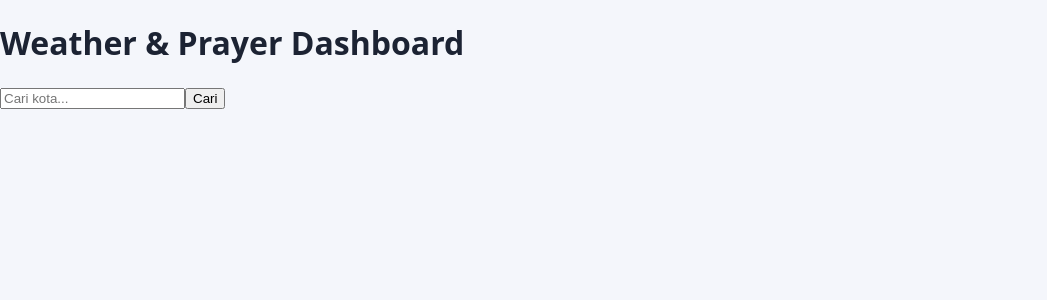
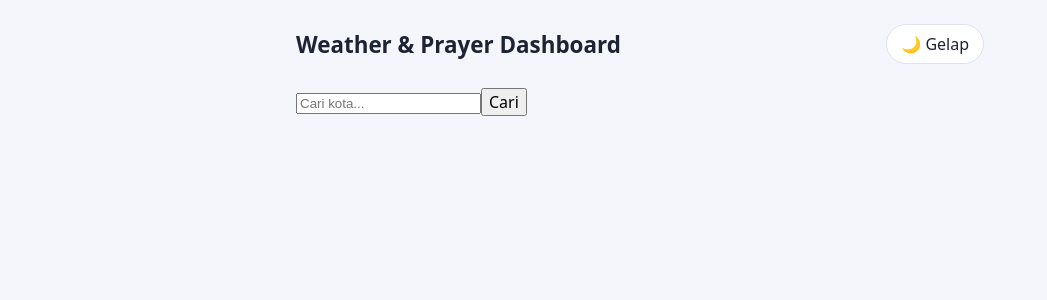
Before and after one commit to ibrohimubarok/weather-prayer-dashboard, a React (Vite) app: page / in a window 1280 px wide. Shown: the top 300 px of the page, without its empty margins (0-1047 px from the left). Built offline with nearby package versions, Linux system fonts and the light colour scheme.

Commit message:
Membuat button dan function dark mode

```diff
--- a/src/App.jsx
+++ b/src/App.jsx
@@ -1,3 +1,4 @@
+import './App.css'
 import { useState, useEffect } from 'react'
 import SearchBar from './components/SearchBar'
 import WeatherCard from './components/WeatherCard'
@@ -5,11 +6,30 @@ import PrayerTimes from './components/PrayerTimes'
 import { searchCity, getWeather, getPrayerTimes } from './services/api'
 import { formatDateForAladhan } from './utils/formatDate'
 
+function getInitialTheme() {
+  const saved = localStorage.getItem('theme')
+  if (saved === 'light' || saved === 'dark') return saved
+
+  return window.matchMedia('(prefers-color-scheme: dark)').matches
+    ? 'dark'
+    : 'light'
+}
+
 function App() {
+  const [theme, setTheme] = useState(getInitialTheme)
   const [results, setResults] = useState([])
   const [selectedCity, setSelectedCity] = useState(null)
   const [weather, setWeather] = useState(null)
   const [prayer, setPrayer] = useState(null)
+
+  useEffect(() => {
+    document.documentElement.setAttribute('data-theme', theme)
+    localStorage.setItem('theme', theme)
+  }, [theme])
+
+  function toggleTheme() {
+    setTheme((prev) => (prev === 'dark' ? 'light' : 'dark'))
+  }
 
     async function handleSearch(name) {
     try {
@@ -65,12 +85,17 @@ function App() {
   }, [selectedCity])
 
   return (
-    <div>
+    <div className="app">
+      <header className="header">
         <h1>Weather & Prayer Dashboard</h1>
+        <button className="theme-toggle" onClick={toggleTheme}>
+          {theme === 'dark' ? '☀️ Terang' : '🌙 Gelap'}
+        </button>
+      </header>
 
       <SearchBar onSearch={handleSearch} />
 
-      <ul>
+      <ul className="results">
         {results.map((city) => (
           <li key={city.id}>
             <button onClick={() => handleSelect(city)}>
@@ -80,11 +105,12 @@ function App() {
         ))}
       </ul>
 
+      <div className="cards">
         {selectedCity && weather && (
           <WeatherCard city={selectedCity} weather={weather} />
         )}
-
         {selectedCity && prayer && <PrayerTimes prayer={prayer} />}
+      </div>
     </div>
   )
 }
```
Lines whose indentation alone changed are shown as unchanged.
